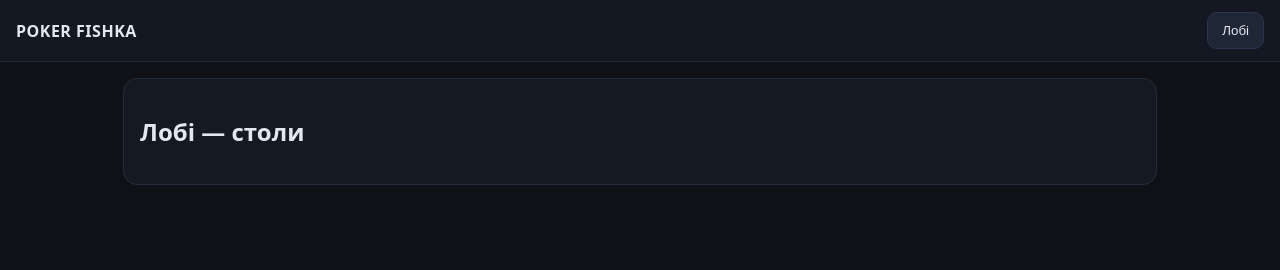
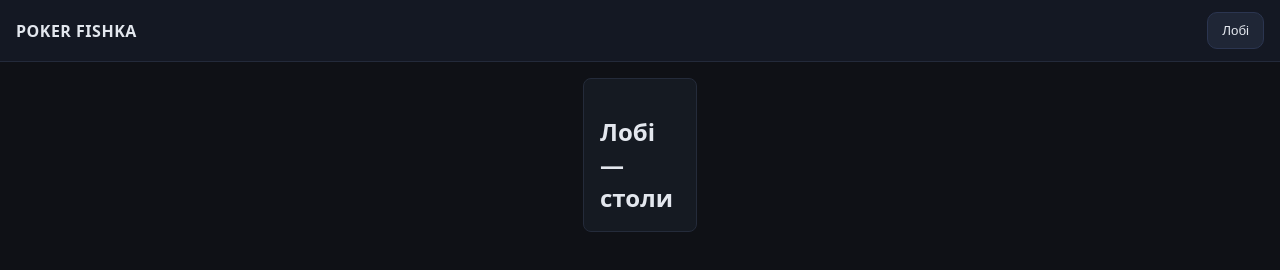
Before and after one commit to rusovvasil-commits/poker-game, a website: page public/index.html in a window 1280 px wide. Drawn offline with nearby package versions, Linux system fonts and the light colour scheme; no server answers.

Commit message:
Update styles.css

```diff
--- a/public/styles.css
+++ b/public/styles.css
@@ -26,3 +26,9 @@ body{ margin:0; background:#0f1116; color:#e3e7ee; font-family:system-ui,-apple-
 .seat.folded{ opacity:.7; }
 
 .controls{ display:flex; gap:10px; flex-wrap:wrap; margin-top:10px; }
+.card {
+  width: 80px;
+  height: 120px;
+  background-size: cover;
+  border-radius: 8px;
+}
```
